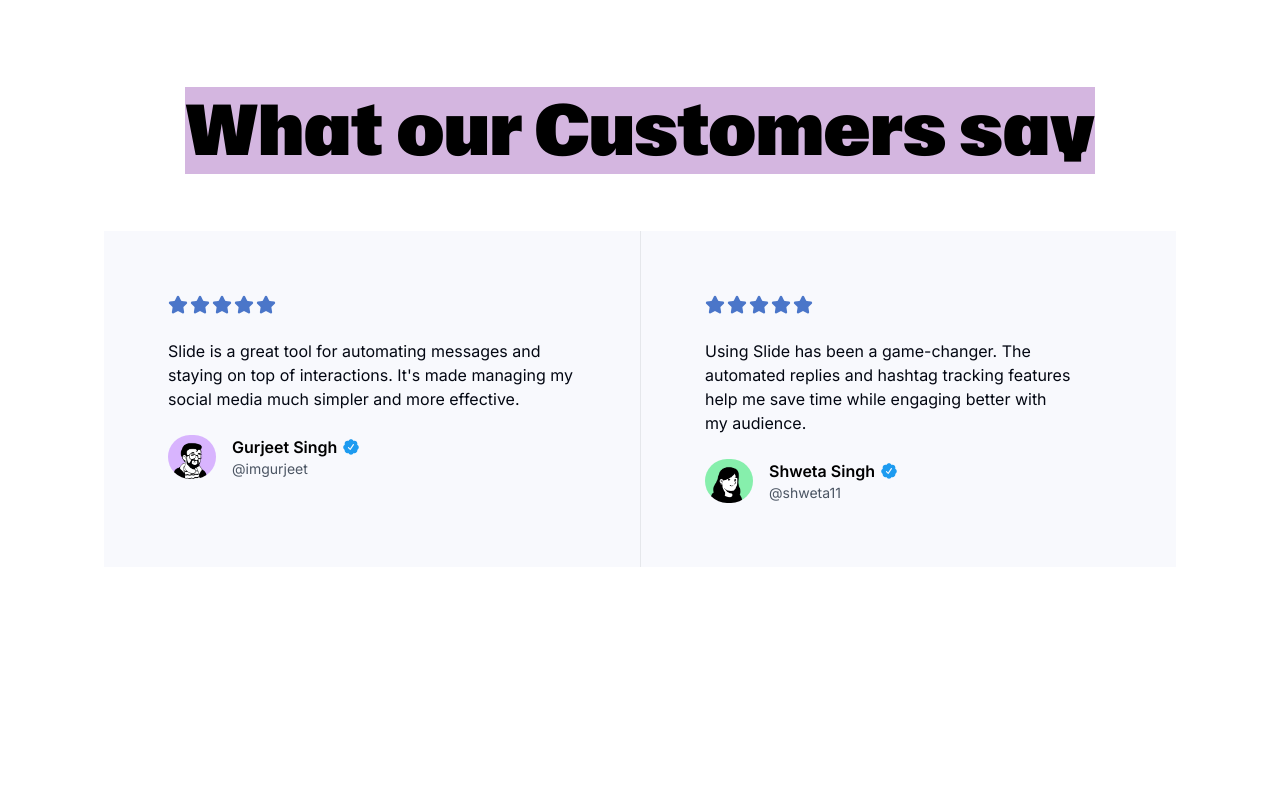
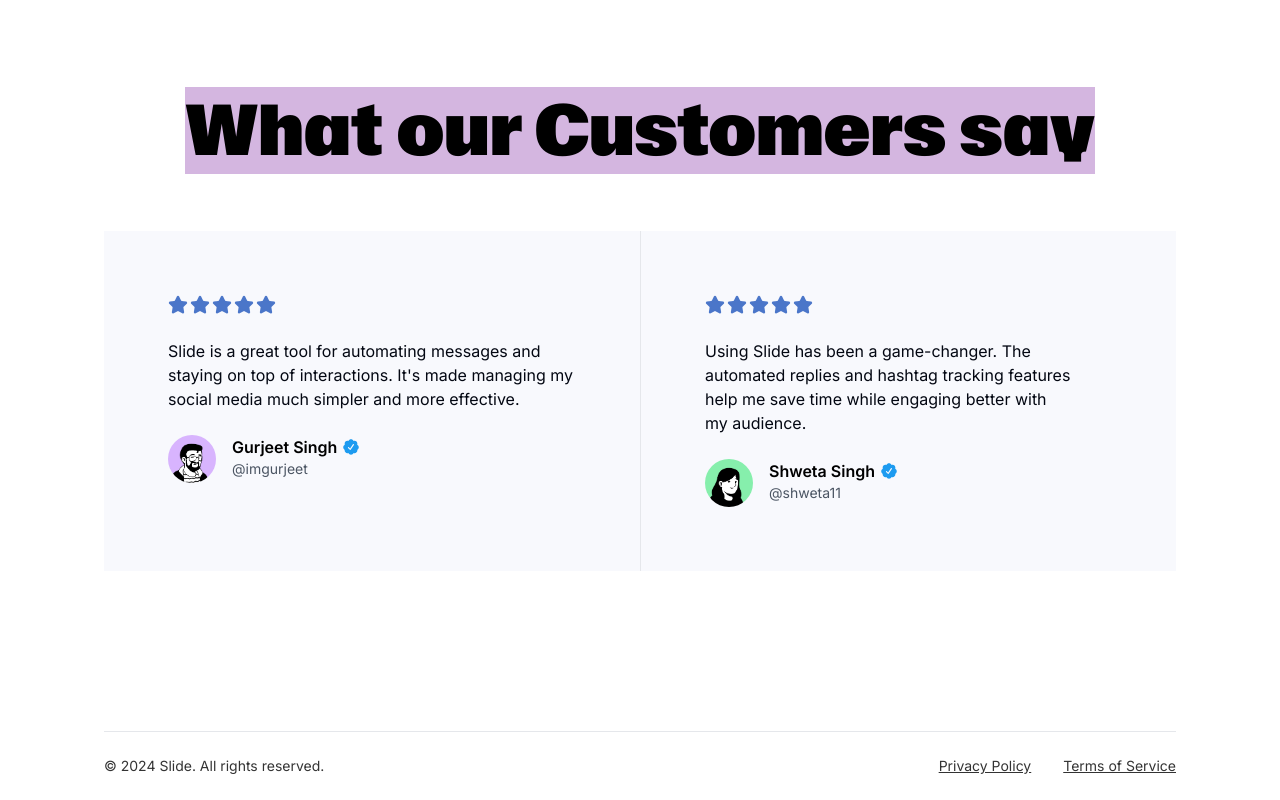
Before and after one commit to chandankrr/relink, a Next.js app: page / in a window 1280 px wide. Shown: the part 1752-2552 px from the top of the page. Before the commit the page ends 2319 px from the top, so only its background shows below. Built offline with nearby package versions, Linux system fonts and the light colour scheme.

Commit message:
feat: design footer section

```diff
--- a/app/(landing)/layout.tsx
+++ b/app/(landing)/layout.tsx
@@ -1,5 +1,6 @@
 import { ReactNode } from "react";
 
+import { Footer } from "@/components/footer";
 import { Navbar } from "@/components/navbar";
 
 export default function Layout({ children }: { children: ReactNode }) {
@@ -7,6 +8,7 @@
     <>
       <Navbar />
       {children}
+      <Footer />
     </>
   );
 }
--- /dev/null
+++ b/components/footer.tsx
@@ -0,0 +1,17 @@
+export const Footer = () => {
+  return (
+    <footer className="mt-20 md:mt-28 lg:mt-40">
+      <div className="container">
+        <div className="flex flex-col gap-8 items-center py-6 text-sm border-t border-gray-200 md:justify-between md:flex-row">
+          <div className="text-black/80">
+            &copy; 2024 Slide. All rights reserved.
+          </div>
+          <div className="flex flex-col gap-2 items-center text-sm underline md:flex-row underline-offset-1 md:gap-8 text-black/80">
+            <p className="cursor-pointer">Privacy Policy</p>
+            <p className="cursor-pointer">Terms of Service</p>
+          </div>
+        </div>
+      </div>
+    </footer>
+  );
+};
--- a/components/icons.tsx
+++ b/components/icons.tsx
@@ -151,7 +151,7 @@
       xmlns="http://www.w3.org/2000/svg"
       className={props.className}
     >
-      <g clip-path="url(#clip0_7226_92)">
+      <g clipPath="url(#clip0_7226_92)">
         <mask
           id="mask0_7226_92"
           style={{ maskType: "alpha" }}
```
Also changed, not shown: public/user-1.png, public/user-2.png.
